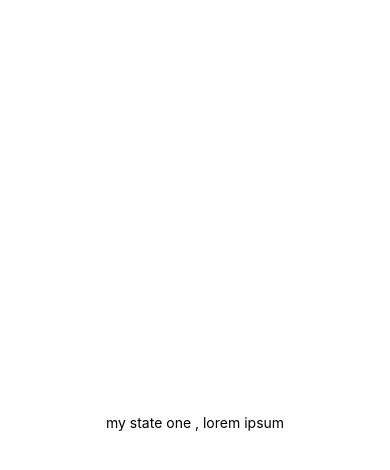
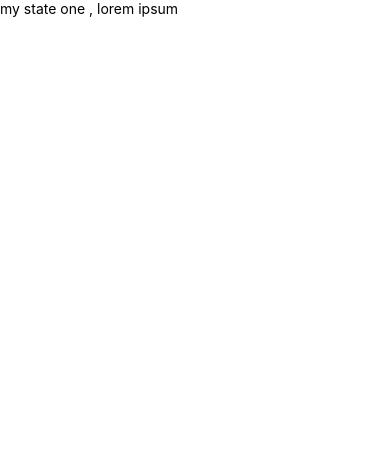
Before and after one commit to mamitiana/reactnativelearn, a React Native app: screen / in a window 390 px wide. Shown: the top 470 px of the page. Built offline with nearby package versions, Linux system fonts and the light colour scheme.

Commit message:
props steps

```diff
--- a/App.js
+++ b/App.js
@@ -1,6 +1,6 @@
 import React from 'react';
 import { StyleSheet, Text, View } from 'react-native';
-
+import PresentationalComponent from './components/PresentationalComponent'
 
 
 export default class App extends React.Component {
@@ -12,20 +12,9 @@ export default class App extends React.Component {
   updateState = () => this.setState({myState1 : 'niova ny states'})
    render() {
       return (
-         <View style = {styles.container}>
-            <Text onPress={this.updateState}>
-            {this.state.myState1}</Text>
-         </View>
+        <View>
+        <PresentationalComponent myState1 = {this.state.myState1}  updateState = {this.updateState} />
+        </View>
       );
    }
 }
-
-
-const styles = StyleSheet.create({
-   container: {
-      flex: 1,
-      backgroundColor: '#fff',
-      alignItems: 'center',
-      justifyContent: 'center',
-   },
-});
--- /dev/null
+++ b/components/PresentationalComponent.js
@@ -0,0 +1,27 @@
+import React, {Component} from "react"
+import { StyleSheet , Text , View} from 'react-native'
+
+const PresentationalComponent = (props) => {
+    return (
+
+        <View>
+
+            <Text onPress = {props.updateState}>
+                {props.myState1}
+            </Text>
+        </View>
+    )
+}
+
+
+
+const styles = StyleSheet.create({
+    container: {
+       flex: 1,
+       backgroundColor: '#fff',
+       alignItems: 'center',
+       justifyContent: 'center',
+    },
+ });
+
+export default PresentationalComponent
```
